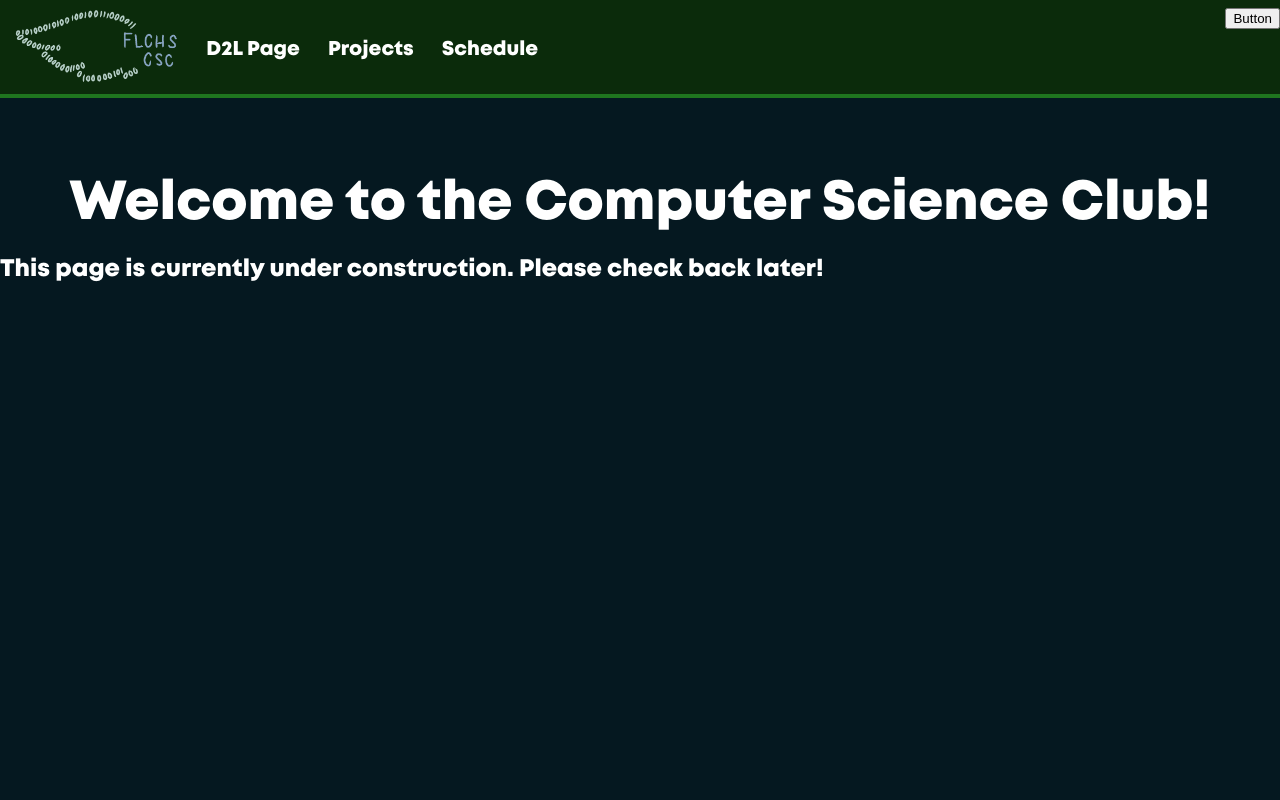
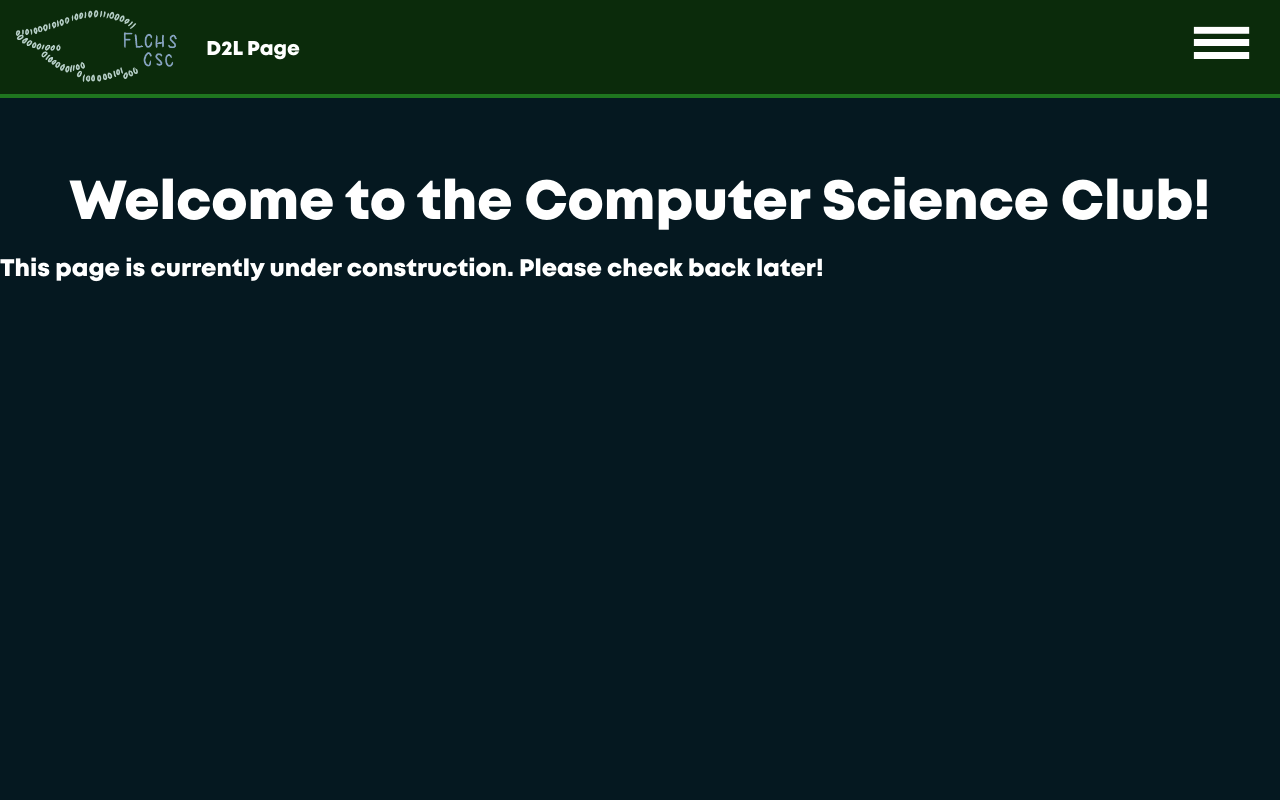
Before and after one commit to flcsc/csc-website, a React (Vite) app: page / in a window 1280 px wide. Shown: the top 800 px of the page. Built offline with nearby package versions, Linux system fonts and the light colour scheme.

Commit message:
Created a functional dropdown menu

```diff
--- a/src/App.css
+++ b/src/App.css
@@ -46,7 +46,7 @@ header{
   width: 100%;
   position: fixed;
   top: 0;
-  z-index: 1;
+  z-index: 20;
 
 }
 
@@ -160,18 +160,32 @@ p{
   padding: 0;
   border: 0;
 
-  position: absolute;
+  position: fixed;
   top: 2.5cm;
-  left: 0cm;
-  z-index: 3;
+  right: 0cm;
+  z-index: 0;
 
-  width: 30vh;
+  width: 40vh;
   height: 100vh;
 
   background-color: rgb(11, 43, 11);
-
+  display:block;
 }
 
-.dropDown-Button{
+.dropDown a{
+  position:relative;
+  display:block;
+
+  width: fit-content;
+  font-size: 0.9cm;
+
+  margin: 0.5cm auto;
+}
+
+.dropdown-button{
+  display: block;
+  max-width: 1.5cm;
+  max-height: 1.5cm;
+  margin: 0.5cm 0.8cm;
   float: right;
 }
--- a/src/components/Dropdown.jsx
+++ b/src/components/Dropdown.jsx
@@ -1,28 +1,42 @@
-class DropdownButton extends React.Component
+import React from "react"
+
+class Dropdown extends React.Component
 {
     dropped = false;
     constructor(props)
     {
         super(props);
         this.state = {dropped: false};
+        this.buttonClicked = this.buttonClicked.bind(this);
     }
 
-    buttonClicked(state)
+    buttonClicked()
     {
-        this.setState({dropped: !state.dropped});
+        this.setState({dropped: (((this.state.dropped) ? false: true))});
     }
 
     render()
     {
-        if(this.dropped)
+        if(this.state.dropped)
         {
             return (
-                <div className="dropDown">
-                    <h1>Dropped</h1>
-                </div>
+                <>
+                    <img src="dropdown_button.png" className="dropdown-button" onClick={this.buttonClicked}></img>
+                    <div className="dropDown">
+                        <a href="/projects">Projects</a>
+                        <a href="/schedule">Schedule</a>
+                    </div>
+                </>
             );
         }else{
-            return null;
+            return (
+                <>
+                    <img src="dropdown_button.png" className="dropdown-button" onClick={this.buttonClicked}></img>
+                </>
+            )
         }
+
     }
-};
+}
+
+export default Dropdown;
--- a/src/components/Navbar.jsx
+++ b/src/components/Navbar.jsx
@@ -1,22 +1,13 @@
-function dropDown()
-{
-  return (
-    <div className="dropDown">
-      <h1>Pooog</h1>
-    </div>
-  );
-}
+import Dropdown from "./Dropdown"
 
 const Navbar = (props) => {
+
   return (
     <header>
       <div>
         <a href="/"><img className="home-button" src="logo5.png" /></a>
-        <a href="https://tcdsb.elearningontario.ca/d2l/home/23924060" target="blank">D2L Page</a>
-        <a href="/projects">Projects</a>
-        <a href="/schedule">Schedule</a>
-        <button className="dropDown-Button" onClick={dropDown}>Button</button>
-
+        <a href="https://tcdsb.elearningontario.ca/d2l/home/23924060">D2L Page</a>
+        <Dropdown/>
       </div>
     </header>
   );
```
Also changed, not shown: public/dropdown_button.png (added).
